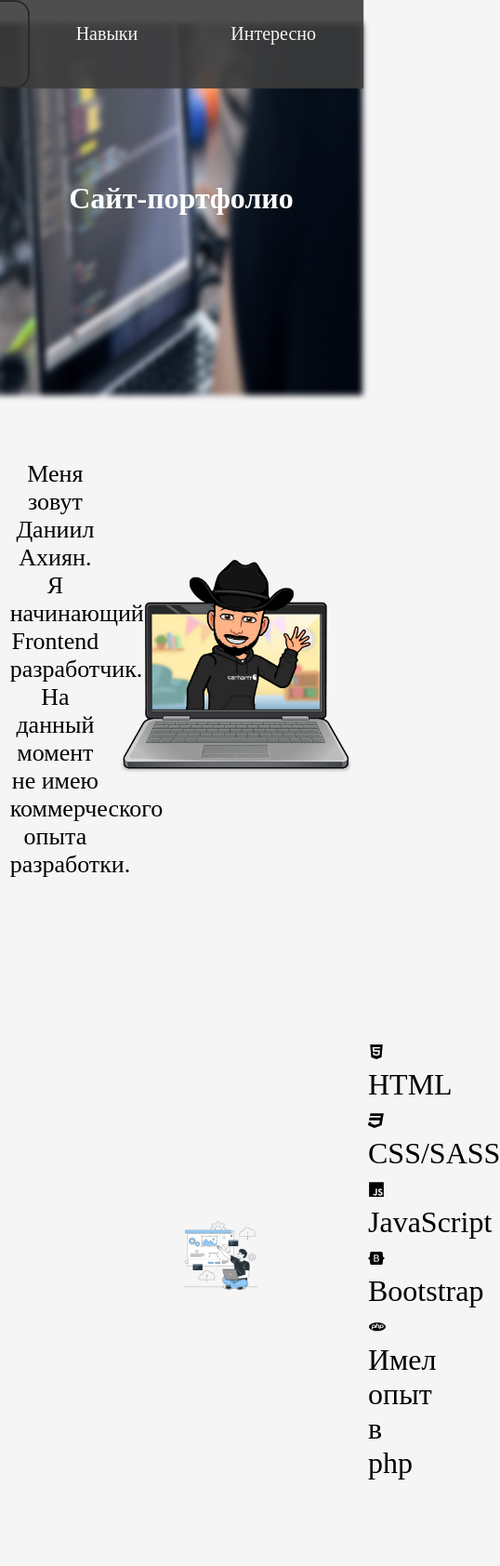
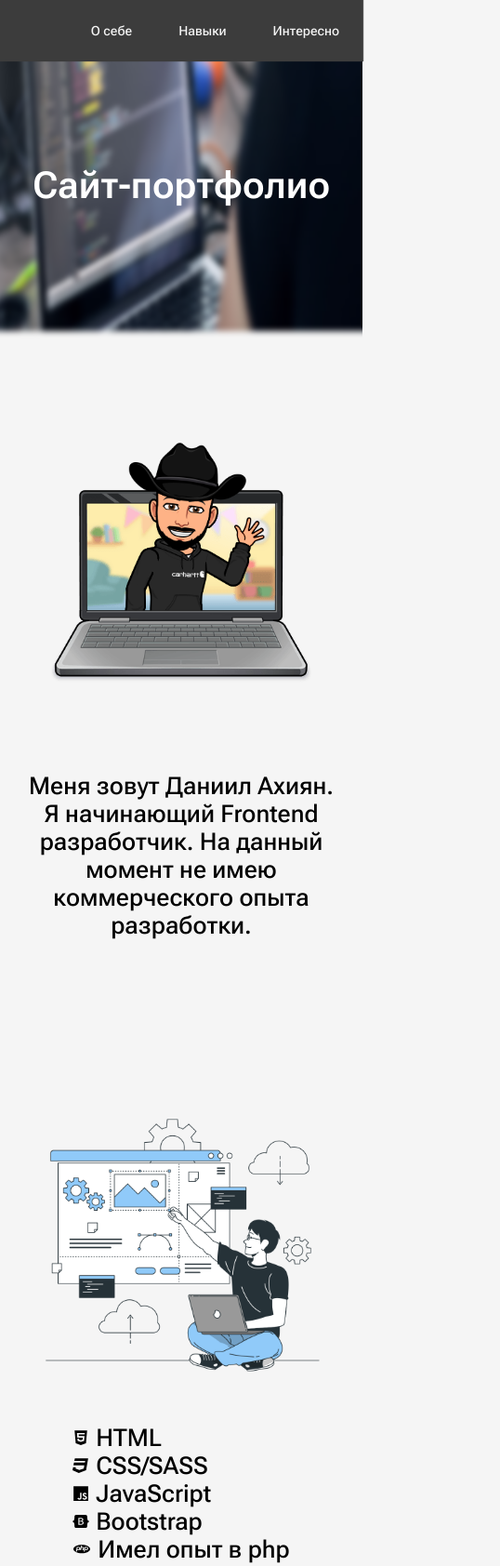
Before and after one commit to vezuchiy-patsan/portfolio, a plain HTML site: page index.html in a window 390 px wide. Shown: the top 1684 px of the page at 93% size, 538 px wide, since content can reach past the window. Drawn offline with Linux system fonts and the light colour scheme.

Commit message:
Final+adoptive

```diff
--- /dev/null
+++ b/css/media.css
@@ -0,0 +1,142 @@
+@media screen and (max-width: 1824px){
+    main section.skill :nth-child(n){
+        padding-left: 70px;
+    }
+}
+@media screen and (max-width: 1620px){
+    main section.skill :nth-child(n){
+        padding-left: 50px;
+    }
+    section.skill .img_skill{
+        width: 35%;
+    }
+    main .about_me .descr_ab{
+        width: 40%;
+    }
+}
+@media screen and (max-width: 1220px) {
+    section.skill .img_skill{
+        width: 37%;
+    }
+    main .about_me .descr_ab{
+        width: 45%;
+    }
+}
+@media screen and (max-width: 1024px) {
+    section.skill .img_skill{
+        width: 42%;
+    }
+    main .about_me .descr_ab{
+        width: 55%;
+        padding-right: 75px;
+    }
+    main .about_me{
+        justify-content: center;
+    }
+}
+
+@media screen and (max-width: 768px) {
+    main .about_me{
+        flex-direction: column-reverse;
+    }
+    main .about_me .descr_ab{
+        width: 90%;
+        padding: 80px 0 0 0;
+    }
+    .img_i{
+        height: 330px;
+    }
+    section.skill{
+        flex-direction: column;
+    }
+    main section.skill :nth-child(n){
+        padding-left: 0;
+    }
+    section.skill .img_skill{
+        width: 60%;
+    }
+    header .text_h {
+        font-size: 30px;
+    }
+}
+
+@media screen and (max-width: 540px){
+    section.skill .img_skill{
+        width: 70%;
+    }
+    main .about_me .descr_ab p{
+        font-size: 26px;
+    }
+    header .text_h {
+        font-size: 26px;
+    }
+    nav.nav_but a .nav-item{
+        padding: 25px 35px 25px 35px;
+    }
+    nav.nav_but>a .nav-item {
+        font-size: 16px;
+
+    }
+
+}
+
+@media screen and (max-width: 412px){
+    section.skill .img_skill{
+        width: 90%;
+    }
+    .img_i{
+        height: 280px;
+    }
+    header .text_h {
+        font-size: 20px;
+        top: -250px;
+    }
+    nav.nav_but a .nav-item{
+        padding: 25px 25px 25px 25px;
+    }
+    nav.nav_but>a .nav-item {
+        font-size: 14px;
+
+    }
+    section .my_skill>li{
+        font-size: 26px;
+    }
+    .img_place{
+        height: 90%;
+    }
+}
+
+@media screen and (max-width: 320px){
+    section.skill .img_skill{
+        width: 90%;
+    }
+    main .about_me .descr_ab p{
+        font-size: 20px;
+    }
+    .img_i{
+        height: 220px;
+    }
+    header .text_h {
+        font-size: 16px;
+
+    }
+    section .my_skill>li{
+        font-size: 20px;
+    }
+    nav.nav_but a .nav-item{
+        padding: 20px 15px 20px 15px;
+    }
+    nav.nav_but>a .nav-item {
+        font-size: 12px;
+    }
+
+}
+
+@media screen and (max-width: 281px){
+    header .text_h {
+        font-size: 13px;
+    }
+    .foot>div{
+        margin-left: 0;
+    }
+}
--- a/css/style.css
+++ b/css/style.css
@@ -22,7 +22,7 @@ nav.nav_but{
     display: flex;
     justify-content: flex-end;
 
-    background-color: rgb(60, 60, 60, 0.9 );
+    background-color: rgb(60, 60, 60, 1 );
     box-shadow: 0 -1px 1px 1px rgb(60 60 60 / 90%);
     z-index: 10;
 }
@@ -36,8 +36,9 @@ nav.nav_but a .nav-item{
 }
 
 nav.nav_but>a .nav-item {
-    font-size: 20px;
-
+    font-size: 18px;
+    font-family: 'Roboto Flex', sans-serif;
+    font-weight: 500;
 }
 
 nav.nav_but a> .nav-item:hover{
@@ -50,6 +51,7 @@ nav.nav_but a> .nav-item:hover{
 .img_place{
     width: 100%;
     height: 100%;
+    overflow: hidden;
 }
 
 .img_place .img_back{
@@ -59,7 +61,7 @@ nav.nav_but a> .nav-item:hover{
     background-size: 100% 100%;
     height: 100%;
     top: -70px;
-    margin: 0 0 0 -15px;
+    margin: 0 -10px 0 -15px;
     filter: blur(3px);
     z-index: -1;
 /*    top: -70px;
@@ -70,13 +72,13 @@ nav.nav_but a> .nav-item:hover{
 header .text_h {
     position: relative;
     color: white;
+    font-family: 'Roboto Flex', sans-serif;
+    font-weight: 700;
+    font-size: 36px;
     text-align: center;
     top: -300px;
 }
 
-.img_prof{
-
-}
 .img_i{
     width: 100%;
     height: 250px;
@@ -92,11 +94,13 @@ main .about_me{
 }
 
 main .about_me .descr_ab{
-    width: 25%;
+    width: 30%;
 }
 
 main .about_me .descr_ab p{
-    font-size: 26px;
+    font-family: 'Roboto Flex', sans-serif;
+    font-weight: 500;
+    font-size: 30px;
 }
 
 section.skill{
@@ -116,17 +120,17 @@ section.skill .img_skill img{
 }
 
 section.skill :nth-child(n){
-    padding-left: 95px;
+    padding-left: 90px;
 }
 
 section .my_skill{
     margin: 1em;
-    width: 20%;
-
 
 }
 section .my_skill>li{
    list-style: none;
+   font-family: 'Roboto Flex', sans-serif;
+   font-weight: 500;
    font-size: 32px;
 }
 section .my_skill>li.HTML{
@@ -162,6 +166,10 @@ footer{
     margin-right: 10px;
 }
 
+.foot>div{
+    margin-left: 15px;
+}
+
 .foot>div a:hover{
     color: #bc1888;
     transition: 0.1s linear;
--- a/index.html
+++ b/index.html
@@ -5,6 +5,10 @@
     <meta http-equiv="X-UA-Compatible" content="IE=edge">
     <meta name="viewport" content="width=device-width, initial-scale=1.0">
     <link rel="stylesheet" href="css/style.css">
+    <link rel="stylesheet" href="css/media.css">
+    <link rel="preconnect" href="https://fonts.googleapis.com">
+    <link rel="preconnect" href="https://fonts.gstatic.com" crossorigin>
+    <link href="https://fonts.googleapis.com/css2?family=Roboto+Flex:opsz,wght@8..144,500;8..144,600&display=swap" rel="stylesheet">
     <title>Даниил Ахиян</title>
 </head>
 <body>
```
